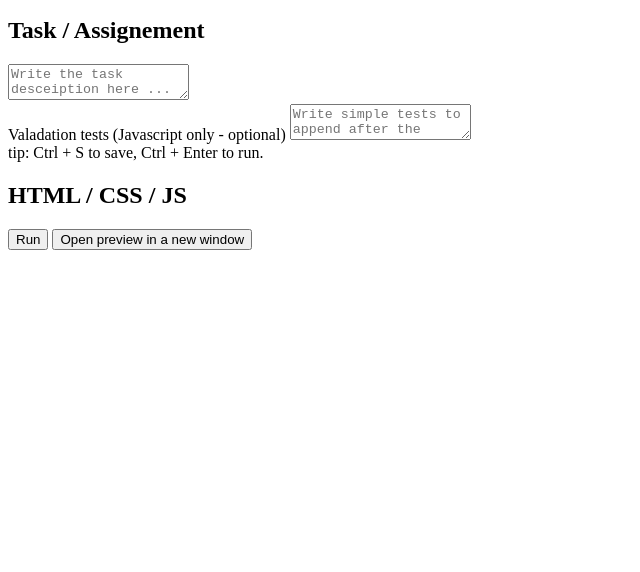
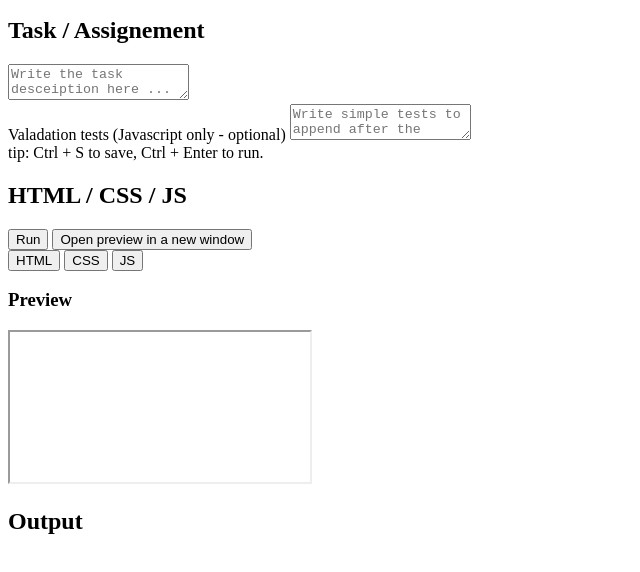
Before and after one commit to 0jikuji0/Projets, a plain HTML site: page Code-editor/index.html in a window 1280 px wide. Shown: the part 50-622 px from the top of the page, without its empty margins (0-640 px from the left). Drawn offline with Linux system fonts and the light colour scheme.

Commit message:
code editor break 53:41

```diff
--- a/Code-editor/index.html
+++ b/Code-editor/index.html
@@ -63,8 +63,33 @@
                 </div>
             </div>
             <div class="tabs" id="webTabs" role="tablist" aria-label="web editors"></div>
+              <button class="tab active" role="tab" aria-selected="true" tabindex="0" data-pane="html">HTML</button>
+              <button class="tab" role="tab" aria-selected="false" tabindex="-1" data-pane="css">CSS</button>
+              <button class="tab" role="tab" aria-selected="false" tabindex="-1" data-pane="js">JS</button>
+        </div>
+        <div class="editor-wrap" data-pane="html">
+          <div id="ed_html" class="editor"></div>
+        </div>
+
+        <div class="editor-wrap" data-pane="css" hidden>
+          <div id="ed_css" class="editor"></div>
+        </div>
+
+        <div class="editor-wrap" data-pane="js" hidden>
+          <div id="ed_js" class="editor"></div>
+        </div>
+
+        <div class="stack">
+          <h3>Preview</h3>
+          <iframe id="preview" class="preview" sandbox="allow-scripts allow-same-origin allow-modals allow-forms"></iframe>
         </div>
       </section>
+
+      <aside class="card panel stack">
+        <h2>Output</h2>
+        <div class="out" id="output" aria-live="polite"></div>
+      </aside>
+
 
     </main>
   </body>
```
